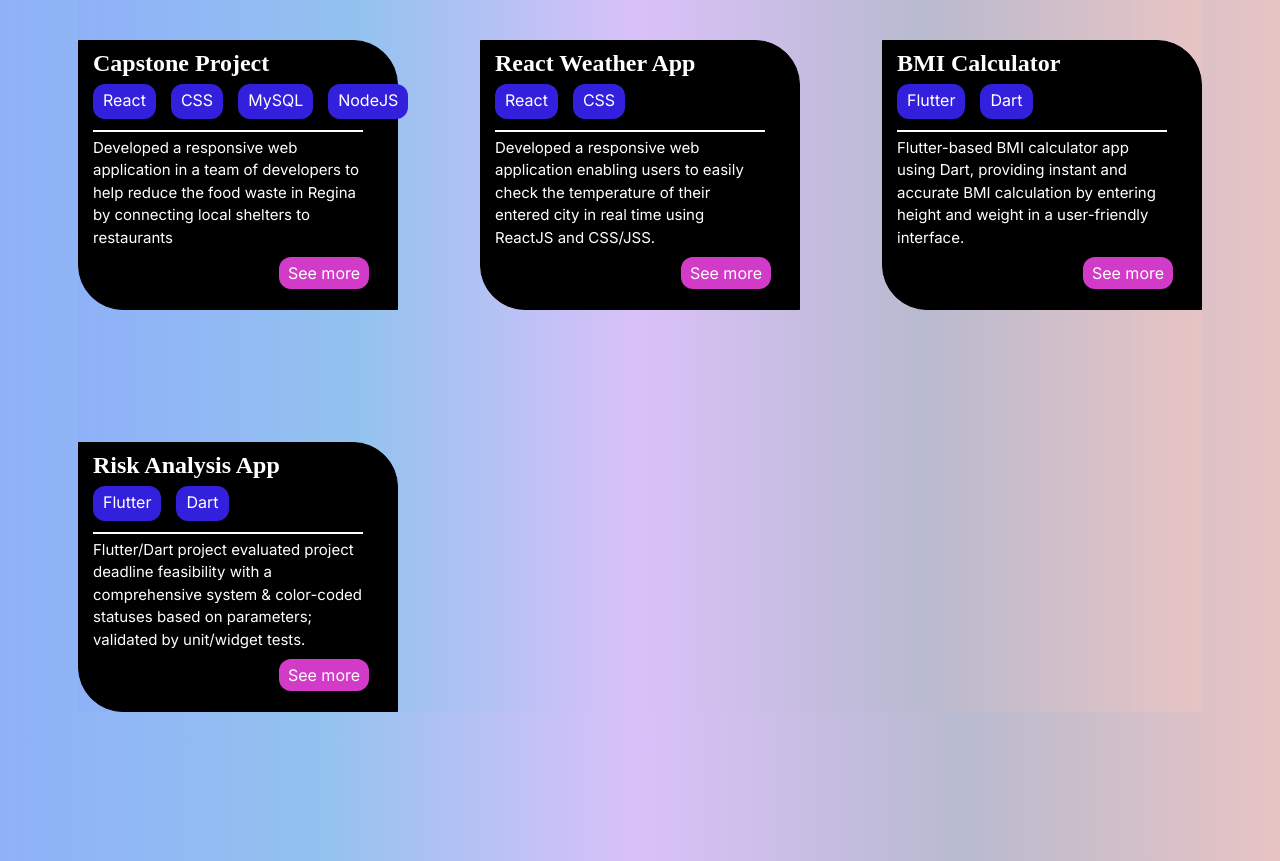
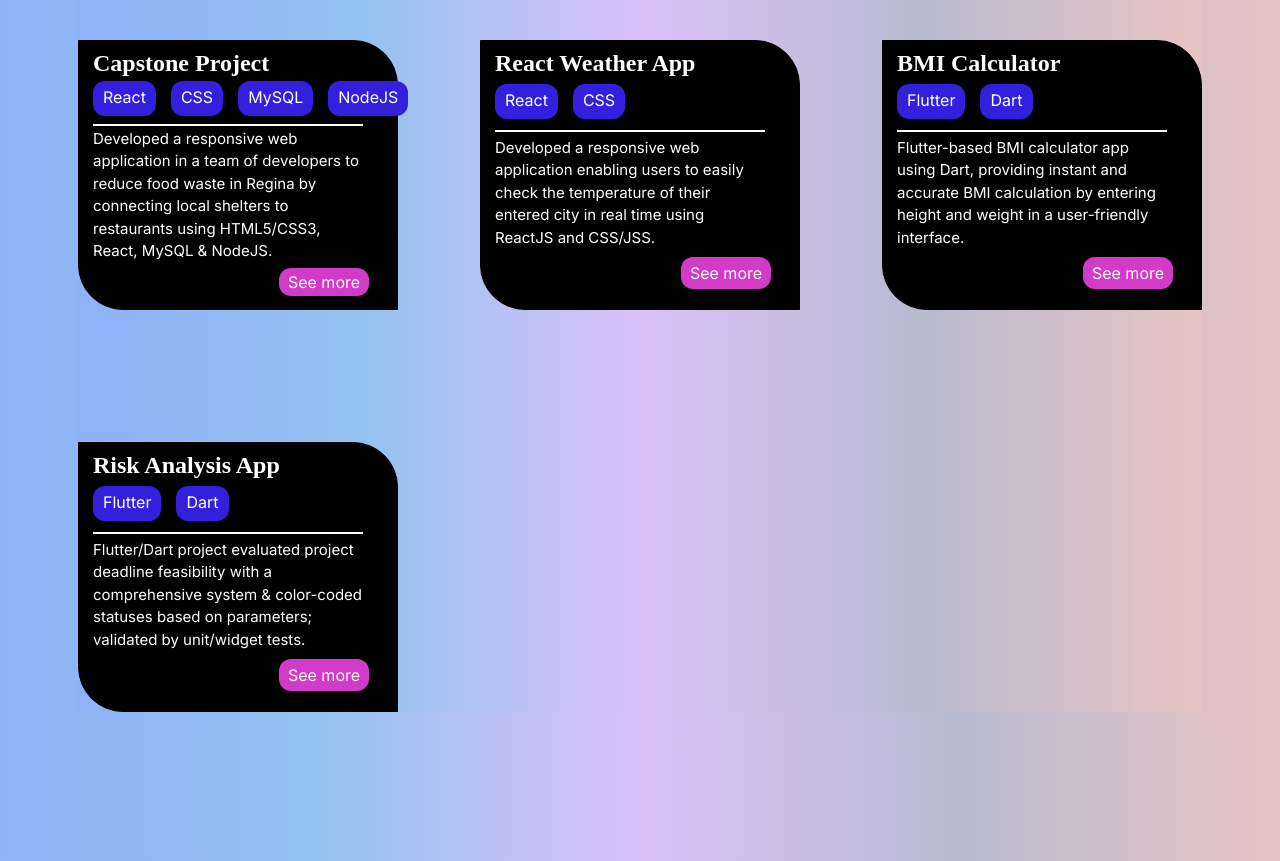
Before and after one commit to FaizahKolapo/FaizahKolapo.github.io, a website built with Parcel: page index.html in a window 1280 px wide. Shown: the part 1800-2661 px from the top of the page. Built offline with nearby package versions, Linux system fonts and the light colour scheme.

Commit message:
Update index.html

```diff
--- a/index.html
+++ b/index.html
@@ -117,8 +117,8 @@
             </div>
             <div class="project-line"></div>
             <p class="react-app">
-              Developed a responsive web application in a team of developers to help reduce the food
-              waste in Regina by connecting local shelters to restaurants
+              Developed a responsive web application in a team of developers to reduce food
+              waste in Regina by connecting local shelters to restaurants using HTML5/CSS3, React, MySQL & NodeJS.
             </p>
             <button class="visit-project">
               <a
```
